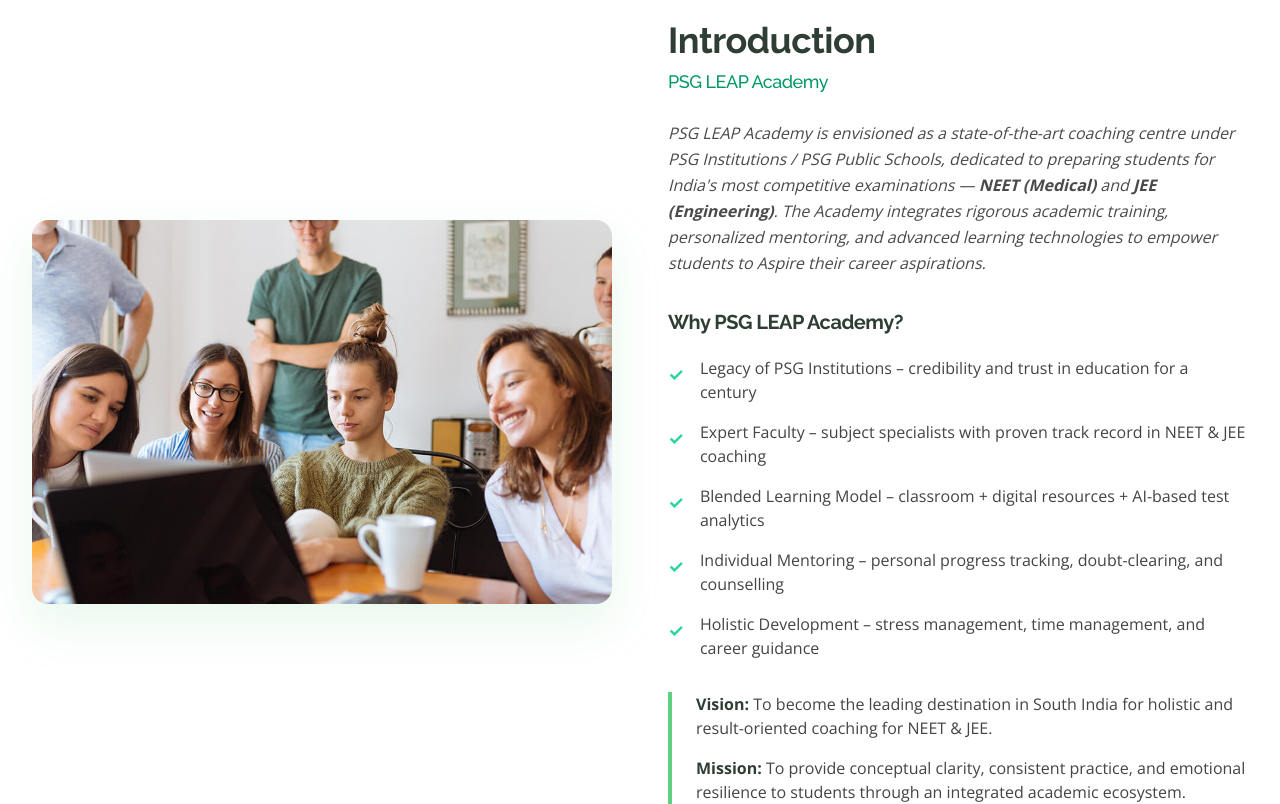
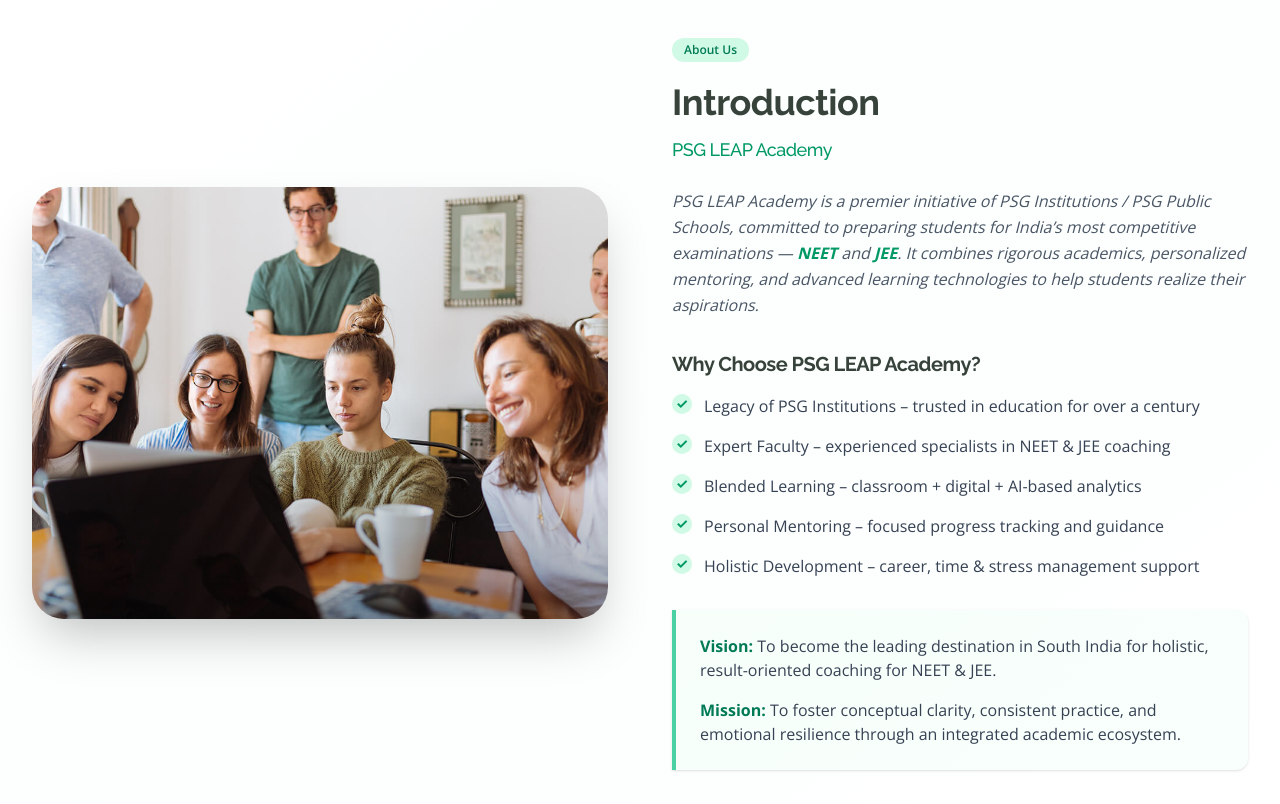
Before and after one commit to Vijay-Psgtech/Psg-leap-academy, a React (Vite) app: page / in a window 1280 px wide. Shown: the part 860-1664 px from the top of the page. Built offline with nearby package versions, Linux system fonts and the light colour scheme.

Commit message:
About section letter spacing, mission & vision card design work has been done.

```diff
--- a/src/components/PSGLEAPAcademy.jsx
+++ b/src/components/PSGLEAPAcademy.jsx
@@ -366,46 +366,43 @@
       {/* About Section */}
       <section
         id="about"
-        className="relative bg-white py-20 fade-in"
+        className="relative bg-gradient-to-br from-white via-emerald-50/20 to-white py-24 overflow-hidden"
         role="region"
         aria-label="About PSG LEAP Academy"
       >
         <div className="max-w-7xl mx-auto px-4 sm:px-6 lg:px-8">
-          <div className="grid md:grid-cols-2 gap-14 items-center">
+          <div className="grid md:grid-cols-2 gap-16 items-center">
             {/* IMAGE BLOCK */}
             <motion.div
-              className="relative rounded-2xl flex items-center justify-center h-80 sm:h-96 overflow-hidden"
-              style={{
-                background: "linear-gradient(135deg, #e8f5e9, #f9f9f9)",
-                boxShadow:
-                  "0 20px 50px rgba(95, 207, 128, 0.15), inset 0 1px 1px rgba(255,255,255,0.8)",
-              }}
+              className="relative rounded-[2rem] overflow-hidden shadow-2xl"
               whileHover={{ scale: 1.02 }}
               transition={{ duration: 0.4 }}
             >
               <motion.img
                 src="src/assets/img/about.jpg"
                 alt="About PSG LEAP Academy"
-                className="w-full h-full object-cover rounded-2xl"
+                className="w-full h-full object-cover"
                 initial={{ scale: 1.05 }}
-                whileHover={{ scale: 1.15 }}
+                whileHover={{ scale: 1.1 }}
                 transition={{ duration: 0.6 }}
               />
-              <motion.div
-                className="absolute inset-0 bg-black/5 rounded-2xl"
-                initial={{ opacity: 0 }}
-                whileHover={{ opacity: 1 }}
-              />
+              <div className="absolute inset-0 bg-gradient-to-t from-black/30 via-transparent to-transparent" />
             </motion.div>
 
             {/* CONTENT BLOCK */}
-            <div>
+            <motion.div
+              initial={{ opacity: 0, y: 40 }}
+              whileInView={{ opacity: 1, y: 0 }}
+              transition={{ duration: 0.6 }}
+              viewport={{ once: true }}
+            >
+              <span className="inline-block bg-emerald-100 text-emerald-700 text-xs font-semibold px-3 py-1 rounded-full mb-4">
+                About Us
+              </span>
+
               <h3
-                className="text-3xl md:text-4xl font-semibold mb-6 tracking-wide"
-                style={{
-                  fontFamily: "'Raleway', sans-serif",
-                  color: "#2f3e34",
-                }}
+                className="text-4xl font-bold mb-6 text-gray-900 leading-snug"
+                style={{ fontFamily: "'Raleway', sans-serif" }}
               >
                 Introduction
                 <span className="block text-lg font-medium text-emerald-600 mt-2">
@@ -413,68 +410,52 @@
                 </span>
               </h3>
 
-              <p
-                className="mb-8 text-base leading-relaxed italic"
-                style={{ color: "#4a4a4a" }}
-              >
-                PSG LEAP Academy is envisioned as a state-of-the-art coaching
-                centre under PSG Institutions / PSG Public Schools, dedicated to
-                preparing students for India's most competitive examinations —{" "}
-                <strong>NEET (Medical)</strong> and{" "}
-                <strong>JEE (Engineering)</strong>. The Academy integrates
-                rigorous academic training, personalized mentoring, and advanced
-                learning technologies to empower students to Aspire their career
+              <p className="text-gray-600 mb-8 leading-relaxed max-w-[40rem] italic">
+                PSG LEAP Academy is a premier initiative of PSG Institutions /
+                PSG Public Schools, committed to preparing students for India’s
+                most competitive examinations —{" "}
+                <strong className="text-emerald-600">NEET</strong> and{" "}
+                <strong className="text-emerald-600">JEE</strong>. It combines
+                rigorous academics, personalized mentoring, and advanced
+                learning technologies to help students realize their
                 aspirations.
               </p>
 
-              <h4
-                className="text-xl font-bold mb-5"
-                style={{
-                  fontFamily: "'Raleway', sans-serif",
-                  color: "#2f3e34",
-                }}
-              >
-                Why PSG LEAP Academy?
+              <h4 className="text-xl font-semibold mb-4 text-gray-800">
+                Why Choose PSG LEAP Academy?
               </h4>
 
               <ul className="space-y-4 mb-8">
                 {[
-                  "Legacy of PSG Institutions – credibility and trust in education for a century",
-                  "Expert Faculty – subject specialists with proven track record in NEET & JEE coaching",
-                  "Blended Learning Model – classroom + digital resources + AI-based test analytics",
-                  "Individual Mentoring – personal progress tracking, doubt-clearing, and counselling",
-                  "Holistic Development – stress management, time management, and career guidance",
+                  "Legacy of PSG Institutions – trusted in education for over a century",
+                  "Expert Faculty – experienced specialists in NEET & JEE coaching",
+                  "Blended Learning – classroom + digital + AI-based analytics",
+                  "Personal Mentoring – focused progress tracking and guidance",
+                  "Holistic Development – career, time & stress management support",
                 ].map((item, idx) => (
-                  <li key={idx} className="flex items-start">
-                    <span
-                      className="mr-4 mt-1 text-lg font-bold"
-                      style={{ color: "#34d399" }}
-                    >
+                  <li key={idx} className="flex items-start gap-3">
+                    <div className="w-5 h-5 flex items-center justify-center bg-emerald-100 text-emerald-600 rounded-full text-sm font-bold">
                       ✓
-                    </span>
-                    <span style={{ color: "#444444" }}>{item}</span>
+                    </div>
+                    <span className="text-gray-700">{item}</span>
                   </li>
                 ))}
               </ul>
 
-              {/* VISION & MISSION */}
-              <div
-                className="space-y-4 border-l-4 pl-6"
-                style={{ borderColor: "#5fcf80" }}
-              >
-                <p style={{ color: "#444444" }}>
-                  <strong style={{ color: "#2f3e34" }}>Vision:</strong> To
-                  become the leading destination in South India for holistic and
+              {/* Vision & Mission */}
+              <div className="space-y-4 border-l-4 border-emerald-500/70 bg-emerald-50/30 rounded-r-xl shadow-sm p-6">
+                <p className="text-gray-700">
+                  <strong className="text-emerald-700">Vision:</strong> To
+                  become the leading destination in South India for holistic,
                   result-oriented coaching for NEET & JEE.
                 </p>
-                <p style={{ color: "#444444" }}>
-                  <strong style={{ color: "#2f3e34" }}>Mission:</strong> To
-                  provide conceptual clarity, consistent practice, and emotional
-                  resilience to students through an integrated academic
-                  ecosystem.
+                <p className="text-gray-700">
+                  <strong className="text-emerald-700">Mission:</strong> To
+                  foster conceptual clarity, consistent practice, and emotional
+                  resilience through an integrated academic ecosystem.
                 </p>
               </div>
-            </div>
+            </motion.div>
           </div>
         </div>
       </section>
```
